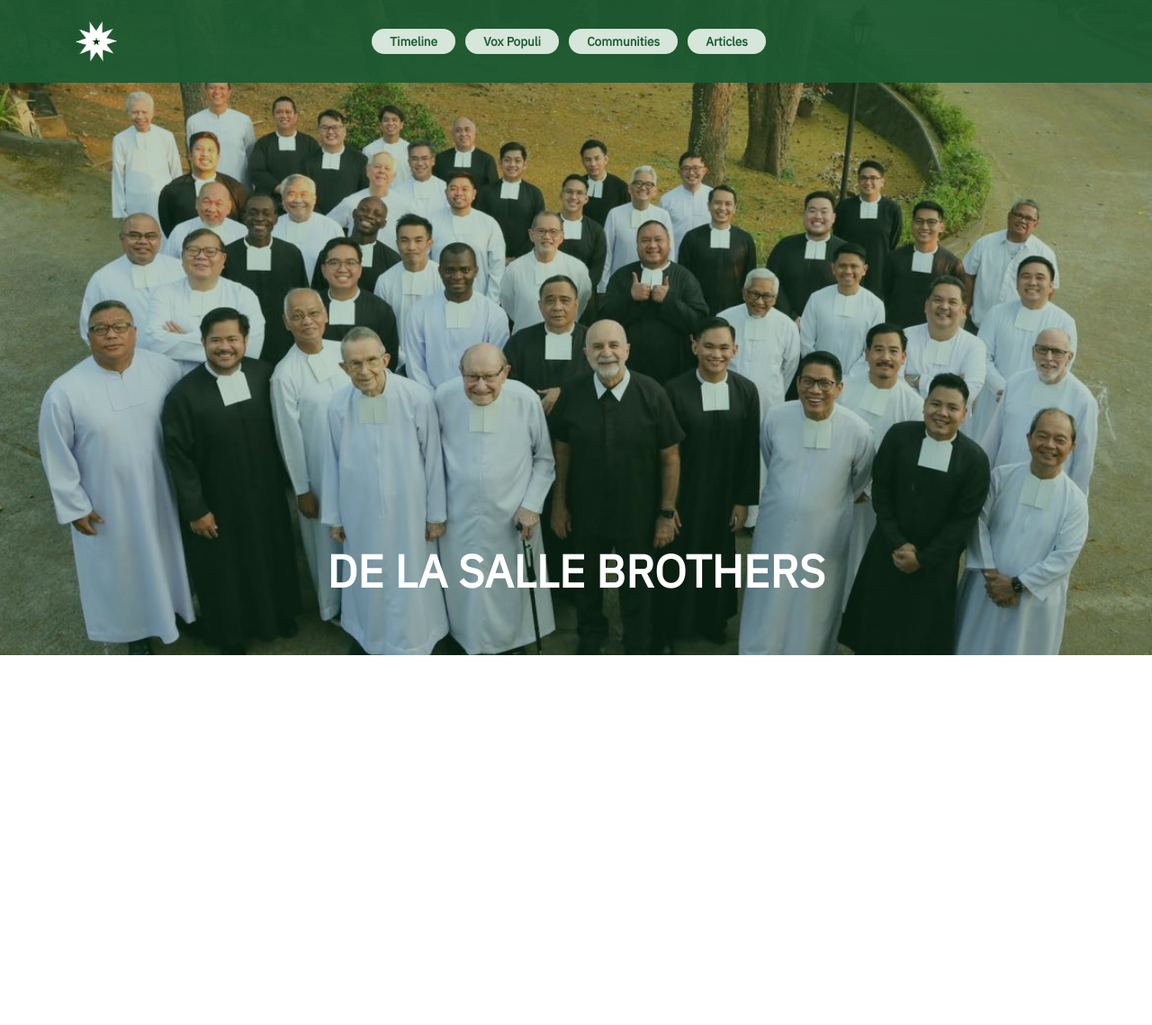
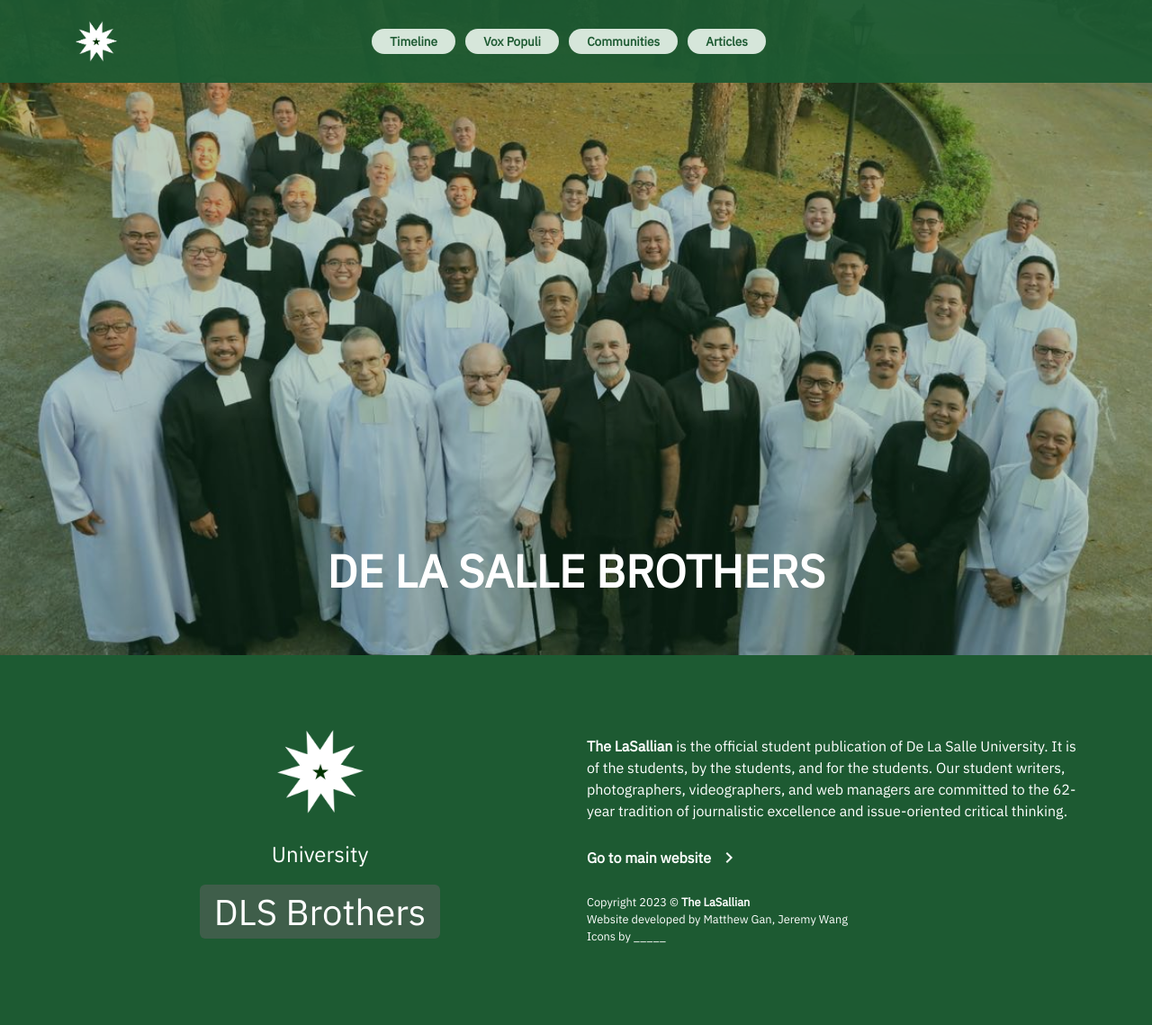
Before and after one commit to ganmatthew/tls-brothers, a PHP site: page / in a window 1280 px wide. Shown: the whole page at 90% size. Before the commit the page ends 728 px from the top, so only its background shows below. Run offline with PHP 8.4, Linux system fonts and the light colour scheme.

Commit message:
Added footer

```diff
--- a/css/css.css
+++ b/css/css.css
@@ -129,3 +129,74 @@ nav h5.offcanvas-title {
         align-items: center;
     }
 }
+
+/**
+ * FOOTER
+*/
+footer {
+    background-size: cover;
+    background-position: center bottom;
+    color: white;
+    padding-top: 5rem;
+    padding-bottom: 5rem;
+}
+
+footer a {
+    color: white !important;
+    text-decoration: none !important;
+}
+
+footer a:hover {
+    text-decoration: underline !important;
+}
+
+.footer-link-main-site {
+    padding-top: 1.25em;
+    padding-bottom: 1.25em;
+    font-size: 1em;
+    margin-right: 0.5rem;
+    transition: 0.3s;
+}
+
+.footer-link-main-site:hover {
+    opacity: 0.75; /* reduce opacity */
+}
+
+.footer-link-main-site:hover + .material-icons {
+    transform: translateX(.3rem); /* slide right slight */
+}
+
+.material-icons {
+    transition: 0.3s;
+}
+
+@media screen and (min-width: 1200px) /* md going to lg */ {
+    .footer-description {
+        font-size: 1em !important;
+    }
+
+    .footer-developers {
+        font-size: 0.8em !important;
+    }
+}
+
+@media screen and (max-width: 1200px) /* md going below until xs */ {
+    .footer-description {
+        font-size: 0.8em !important;
+        padding-top: 0.5rem;
+    }
+
+    .footer-link-main-site {
+        font-size: 0.8em !important;
+    }
+
+    .footer-developers {
+        font-size: 0.7em !important;
+        padding-top: 0.5rem;
+    }
+}
+
+.footer-title {
+    border-radius: 0.75rem;
+    background: rgba(98,98,98,0.5);
+}
--- a/index.php
+++ b/index.php
@@ -26,6 +26,8 @@
         </div></a></div>
     </header>
 
+    <!-- Footer -->
+    <?php require_once 'php/components/footer.php' ?>
 </body>
 
 </html>
--- /dev/null
+++ b/php/components/footer.php
@@ -0,0 +1,37 @@
+<footer style="background: #1D5A32;">
+    <div class="container">
+        <div class="row">
+            <!-- Left Side: TLS and Site Name -->
+            <div class="col-sm-12 col-lg-6 mx-auto d-flex justify-content-center align-self-center align-items-lg-start text-center">
+                <div class="my-auto">
+                    <!-- Logo -->
+                    <a href="index.php">
+                        <img src="assets/tls-logo-star-white.png" alt="TLS Logo" class="footer-logo mb-4 img-fluid" style="width:18%"></img>
+                    </a>
+                    <!-- Logo Heading -->
+                    <p class="footer-heading fs-4">University</p>
+                    <p class="footer-title rounded d-inline-block px-3 fs-1">DLS Brothers</p>
+                </div>
+            </div>
+            <!-- Description -->
+            <div class="col-sm-12 col-lg-6 d-flex flex-column align-items-center align-items-lg-start text-center text-lg-start">
+                <!-- Description -->
+                <p class="footer-description my-auto">
+                    <strong>The LaSallian</strong> is the official student publication of De La Salle University.
+                    It is of the students, by the students, and for the students. Our student writers, photographers,
+                    videographers, and web managers are committed to the 62-year tradition of journalistic excellence
+                    and issue-oriented critical thinking.
+                </p>
+                <!-- Link to Main Website -->
+                <div class="d-flex align-items-center position-relative">
+                    <a class="footer-link-main-site my-auto align-middle" href="https://thelasallian.com"><strong>Go to main website</strong></a>
+                    <span class="material-icons my-auto">chevron_right</span>
+                </div>
+                <!-- Website Developers -->
+                <p class="footer-developers my-auto">Copyright 2023 © <strong>The LaSallian</strong><br>
+                Website developed by <a href="https://github.com/ganmatthew">Matthew Gan</a>, <a href="https://github.com/jerw18">Jeremy Wang</a>
+                <br/>Icons by _____</p>
+            </div>
+        </div>
+    </div>
+</footer>
```
